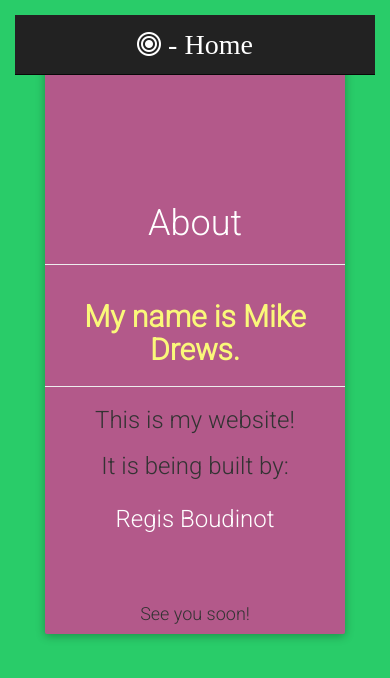
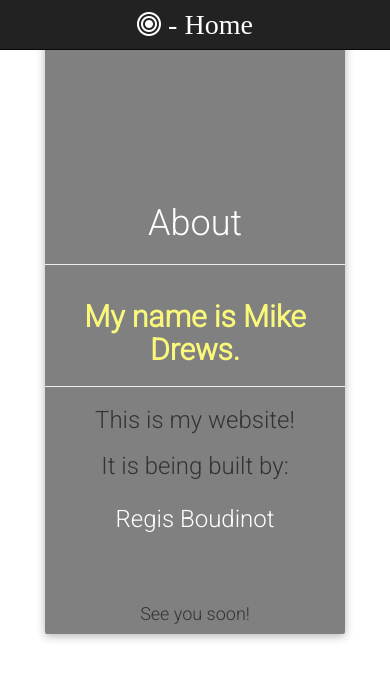
Before and after one commit to hikemusicyoga/hikemusicyoga.github.io, a plain HTML site: page about.html in a window 390 px wide. Drawn offline with nearby package versions, Linux system fonts and the light colour scheme.

Commit message:
Forgot about this one

```diff
--- a/css/about.css
+++ b/css/about.css
@@ -6,17 +6,17 @@ html, body{
   text-align: center;
   margin: 10px;
   font-family: Roboto, Sans;
-  background-color: #29CC69;
+  background-color: white;
 }
 
-nav{
-  margin: 15px;
+.navbar a {
+  margin: 10px;
 }
 
 section{
   position: relative;
   width: 500px;
-  background-color: #B3598A;
+  background-color: gray;
   box-shadow: 0px 2px 10px rgba(0,0,0,.3);
   overflow: hidden;
   margin: 20px auto;
@@ -29,7 +29,7 @@ section{
     position: relative;
     font-size: 36px;
     width: 400px;
-    background-color: #B3598A;
+    background-color: gray;
     box-shadow: 0px 2px 10px rgba(0,0,0,.3);
     overflow: hidden;
     margin: 20px auto;
@@ -44,7 +44,7 @@ section{
     position: relative;
     font-size: 36px;
     width: 300px;
-    background-color: #B3598A;
+    background-color: gray;
     box-shadow: 0px 2px 10px rgba(0,0,0,.3);
     overflow: hidden;
     margin: 20px auto;
```
